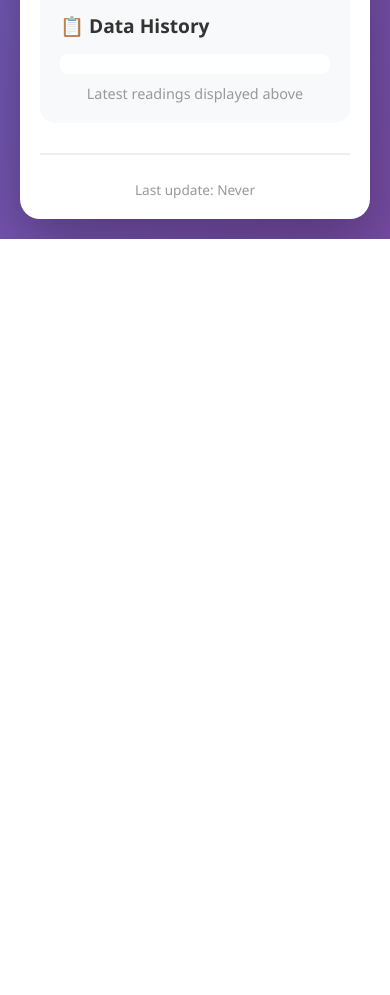
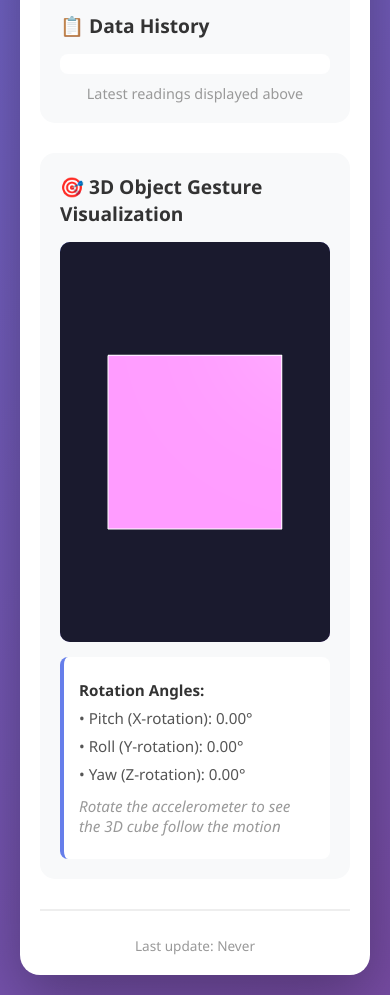
Before and after one commit to jhc159/brae328lab, a website: page index.html in a window 390 px wide. Shown: the part 1847-2842 px from the top of the page. Before the commit the page ends 2086 px from the top, so only its background shows below. Drawn offline with nearby package versions, Linux system fonts and the light colour scheme.

Commit message:
Add 3D gesture visualization using Three.js (Question 4.3) - COMPLETE
- Integrate Three.js library for 3D graphics
- Create interactive 3D cube visualization
- Color-coded cube faces for visual clarity
- Add wireframe outline for better depth perception
- Map Theta, Psi, Phi angles to X, Y, Z rotations
- Implement real-time cube rotation tracking
- Add professional lighting (ambient + directional)
- Create gesture information panel showing rotation angles
- Responsive 3D canvas with window resize handling
- Smooth animations using requestAnimationFrame
- Update 3D view on every data update
- Update README: Mark 4.3 as complete, update status to all tasks done
- All three questions (4.1, 4.2, 4.3) now complete

```diff
--- a/index.html
+++ b/index.html
@@ -5,6 +5,7 @@
     <meta name="viewport" content="width=device-width, initial-scale=1.0">
     <title>Inclination Angle Data Display</title>
     <script src="https://cdn.jsdelivr.net/npm/chart.js@4.4.0/dist/chart.umd.js"></script>
+    <script src="https://cdnjs.cloudflare.com/ajax/libs/three.js/r128/three.min.js"></script>
     <style>
         * {
             margin: 0;
@@ -254,6 +255,46 @@
             margin-bottom: 15px;
         }
 
+        .visualization-section {
+            margin-top: 30px;
+            background: #f8f9fa;
+            border-radius: 15px;
+            padding: 20px;
+        }
+
+        .visualization-section h3 {
+            color: #333;
+            margin-bottom: 15px;
+            font-size: 1.2em;
+        }
+
+        #canvas3d {
+            width: 100%;
+            height: 400px;
+            background: linear-gradient(135deg, #667eea 0%, #764ba2 100%);
+            border-radius: 10px;
+            display: block;
+            margin-bottom: 15px;
+        }
+
+        .gesture-info {
+            background: white;
+            padding: 15px;
+            border-radius: 8px;
+            border-left: 4px solid #667eea;
+        }
+
+        .gesture-info p {
+            margin: 8px 0;
+            color: #555;
+            font-size: 0.95em;
+        }
+
+        .gesture-info strong {
+            color: #333;
+            font-weight: 600;
+        }
+
         .history-list {
             max-height: 200px;
             overflow-y: auto;
@@ -401,6 +442,19 @@
             </div>
         </div>
 
+        <div class="visualization-section">
+            <h3>🎯 3D Object Gesture Visualization</h3>
+            <canvas id="canvas3d"></canvas>
+
+            <div class="gesture-info">
+                <p><strong>Rotation Angles:</strong></p>
+                <p>• Pitch (X-rotation): <span id="gesture-theta">0.00</span>°</p>
+                <p>• Roll (Y-rotation): <span id="gesture-psi">0.00</span>°</p>
+                <p>• Yaw (Z-rotation): <span id="gesture-phi">0.00</span>°</p>
+                <p style="margin-top: 12px; color: #999;"><em>Rotate the accelerometer to see the 3D cube follow the motion</em></p>
+            </div>
+        </div>
+
         <div style="text-align: center; margin-top: 30px; padding-top: 20px; border-top: 2px solid #eee;">
             <div class="timestamp" id="last-update">Last update: Never</div>
         </div>
@@ -420,6 +474,13 @@
 
         // Chart instance
         let angleChart = null;
+
+        // Three.js 3D visualization
+        let scene = null;
+        let camera = null;
+        let renderer = null;
+        let cube = null;
+        let animationId = null;
 
         // Initialize with default values
         let currentData = {
@@ -588,6 +649,92 @@
             });
         }
 
+        // Initialize Three.js 3D visualization
+        function initialize3DVisualization() {
+            const canvas = document.getElementById('canvas3d');
+            const width = canvas.clientWidth;
+            const height = canvas.clientHeight;
+
+            // Scene setup
+            scene = new THREE.Scene();
+            scene.background = new THREE.Color(0x1a1a2e);
+
+            // Camera setup
+            camera = new THREE.PerspectiveCamera(75, width / height, 0.1, 1000);
+            camera.position.z = 3;
+
+            // Renderer setup
+            renderer = new THREE.WebGLRenderer({ canvas: canvas, antialias: true });
+            renderer.setSize(width, height);
+            renderer.setPixelRatio(window.devicePixelRatio);
+
+            // Create cube
+            const geometry = new THREE.BoxGeometry(1.5, 1.5, 1.5);
+            const materials = [
+                new THREE.MeshPhongMaterial({ color: 0x667eea }),  // Right (X)
+                new THREE.MeshPhongMaterial({ color: 0xf5576c }),  // Left (X)
+                new THREE.MeshPhongMaterial({ color: 0x00f2fe }),  // Top (Z)
+                new THREE.MeshPhongMaterial({ color: 0x4facfe }),  // Bottom (Z)
+                new THREE.MeshPhongMaterial({ color: 0xf093fb }),  // Front (Y)
+                new THREE.MeshPhongMaterial({ color: 0xfa7921})   // Back (Y)
+            ];
+
+            cube = new THREE.Mesh(geometry, materials);
+            scene.add(cube);
+
+            // Add edges for better visualization
+            const edges = new THREE.EdgesGeometry(geometry);
+            const wireframe = new THREE.LineSegments(edges, new THREE.LineBasicMaterial({ color: 0xffffff, linewidth: 2 }));
+            cube.add(wireframe);
+
+            // Lighting
+            const ambientLight = new THREE.AmbientLight(0xffffff, 0.6);
+            scene.add(ambientLight);
+
+            const directionalLight = new THREE.DirectionalLight(0xffffff, 0.8);
+            directionalLight.position.set(5, 5, 5);
+            scene.add(directionalLight);
+
+            // Start animation loop
+            animate3D();
+
+            // Handle window resize
+            window.addEventListener('resize', () => {
+                const newWidth = canvas.clientWidth;
+                const newHeight = canvas.clientHeight;
+                camera.aspect = newWidth / newHeight;
+                camera.updateProjectionMatrix();
+                renderer.setSize(newWidth, newHeight);
+            });
+        }
+
+        // Update 3D cube rotation based on angles
+        function update3DCubeRotation() {
+            if (!cube) return;
+
+            // Convert degrees to radians
+            const thetaRad = (currentData.theta * Math.PI) / 180;
+            const psiRad = (currentData.psi * Math.PI) / 180;
+            const phiRad = (currentData.phi * Math.PI) / 180;
+
+            // Apply rotations (Euler angles: XYZ order)
+            cube.rotation.order = 'XYZ';
+            cube.rotation.x = thetaRad;
+            cube.rotation.y = psiRad;
+            cube.rotation.z = phiRad;
+
+            // Update gesture info display
+            document.getElementById('gesture-theta').textContent = currentData.theta.toFixed(2);
+            document.getElementById('gesture-psi').textContent = currentData.psi.toFixed(2);
+            document.getElementById('gesture-phi').textContent = currentData.phi.toFixed(2);
+        }
+
+        // Animation loop for 3D visualization
+        function animate3D() {
+            animationId = requestAnimationFrame(animate3D);
+            renderer.render(scene, camera);
+        }
+
         // Convert raw ADC value to voltage (0-1023 maps to 0-5V)
         function rawToVoltage(rawValue) {
             return (rawValue / 1023.0) * 5.0;
@@ -621,6 +768,9 @@
 
             // Add to history
             addToHistory();
+
+            // Update 3D visualization
+            update3DCubeRotation();
         }
 
         // Update connection status
@@ -776,6 +926,7 @@
         document.addEventListener('DOMContentLoaded', function() {
             clearDisplayData();  // Start with no data (disconnected)
             initializeChart();   // Initialize the angle chart
+            initialize3DVisualization();  // Initialize 3D visualization
 
             // Check connection status periodically
             setInterval(updateConnectionStatus, 500);
```
Also changed, not shown: README.md.
